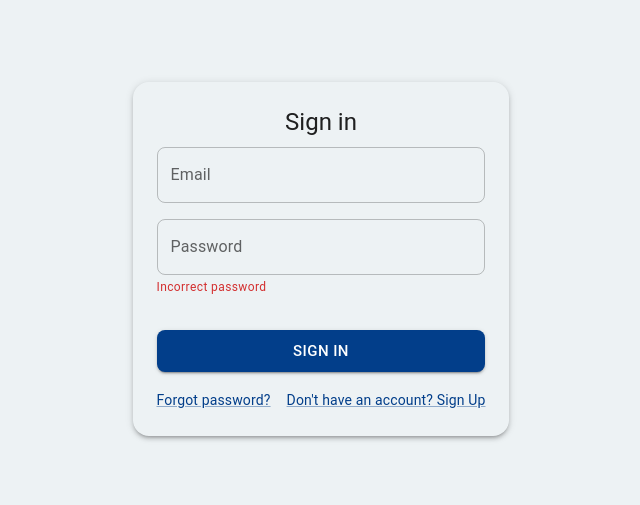
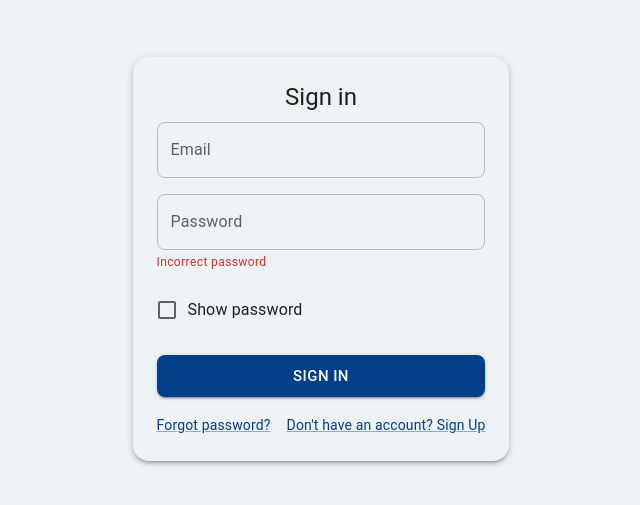
Before and after one commit to novogran/eCommerce-Application, a React (Vite) app: page / in a window 1280 px wide. Shown: the part 157-662 px from the top of the page, without its empty margins (319-959 px from the left). Built offline with nearby package versions, Linux system fonts and the light colour scheme.

Commit message:
feat: show password checkbox

```diff
--- a/src/layout/LoginForm/LoginForm.tsx
+++ b/src/layout/LoginForm/LoginForm.tsx
@@ -7,10 +7,10 @@ import {
   Box,
   Link,
   FormHelperText,
+  FormControlLabel,
+  Checkbox,
 } from "@mui/material";
-
-const EMAIL_ERROR_MESSAGE: string = "Incorrect email";
-const PASSWORD_ERROR_MESSAGE: string = "Incorrect password";
+import { useState } from "react";
 
 type LoginFormProps = {
   email?: string;
@@ -31,6 +31,10 @@ const LoginForm = ({
   onPasswordChange,
   onSubmit,
 }: LoginFormProps) => {
+  const EMAIL_ERROR_MESSAGE: string = "Incorrect email";
+  const PASSWORD_ERROR_MESSAGE: string = "Incorrect password";
+  const [showPassword, setShowPassword] = useState(false);
+
   return (
     <Container
       maxWidth="sm"
@@ -68,7 +72,7 @@ const LoginForm = ({
                 fullWidth
                 label="Password"
                 name="password"
-                type="password"
+                type={showPassword ? "text" : "password"}
                 variant="outlined"
                 value={password}
                 onChange={onPasswordChange}
@@ -80,6 +84,18 @@ const LoginForm = ({
               )}
             </Grid>
             <Grid>
+              <FormControlLabel
+                control={
+                  <Checkbox
+                    checked={showPassword}
+                    onChange={() => setShowPassword(!showPassword)}
+                    color="primary"
+                  />
+                }
+                label="Show password"
+              />
+            </Grid>
+            <Grid>
               <Button
                 fullWidth
                 variant="contained"
@@ -87,7 +103,7 @@ const LoginForm = ({
                 size="large"
                 type="submit"
                 formNoValidate
-                sx={{ mt: 2 }}
+                sx={{ mt: 1 }}
               >
                 Sign in
               </Button>
```
